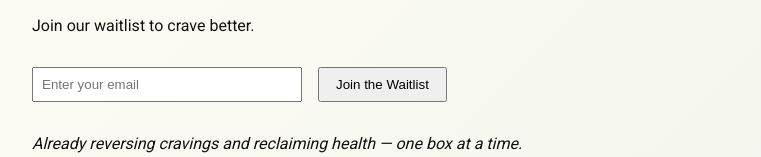
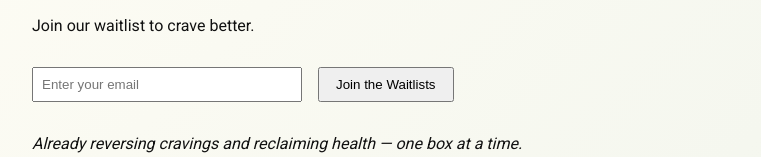
Before and after one commit to williamralphdollinger/CraveTheory, a Next.js app: page / in a window 1280 px wide. Shown: the part 358-515 px from the top of the page, without its empty margins (0-761 px from the left). Built offline with nearby package versions, Linux system fonts and the light colour scheme.

Commit message:
Update index.js

```diff
--- a/pages/index.js
+++ b/pages/index.js
@@ -27,7 +27,7 @@ export default function Home() {
           type="submit"
           style={{ padding: '0.5rem 1rem', marginLeft: '1rem' }}
         >
-          Join the Waitlist
+          Join the Waitlists
         </button>
       </form>
 
```
